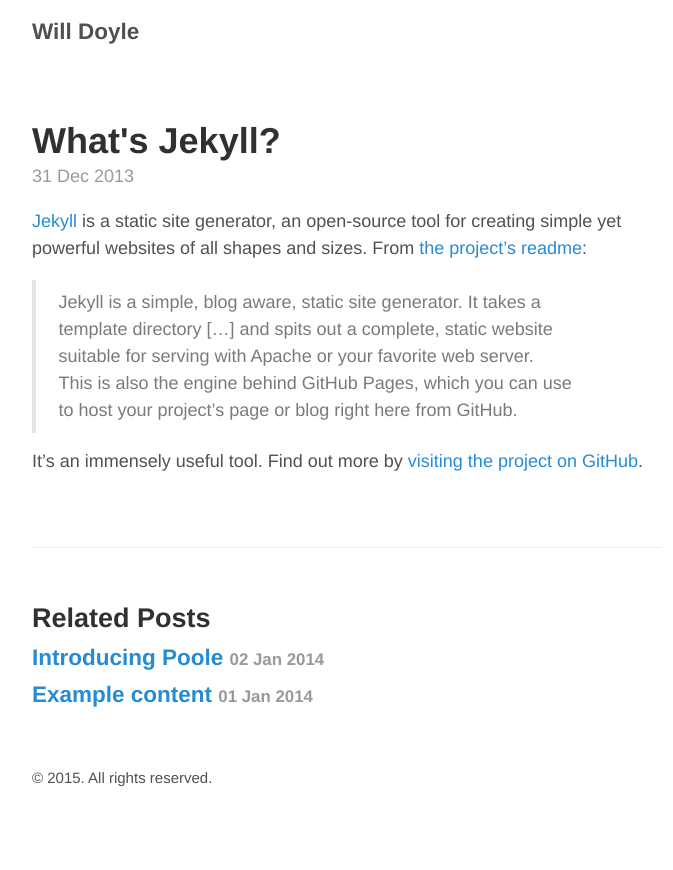
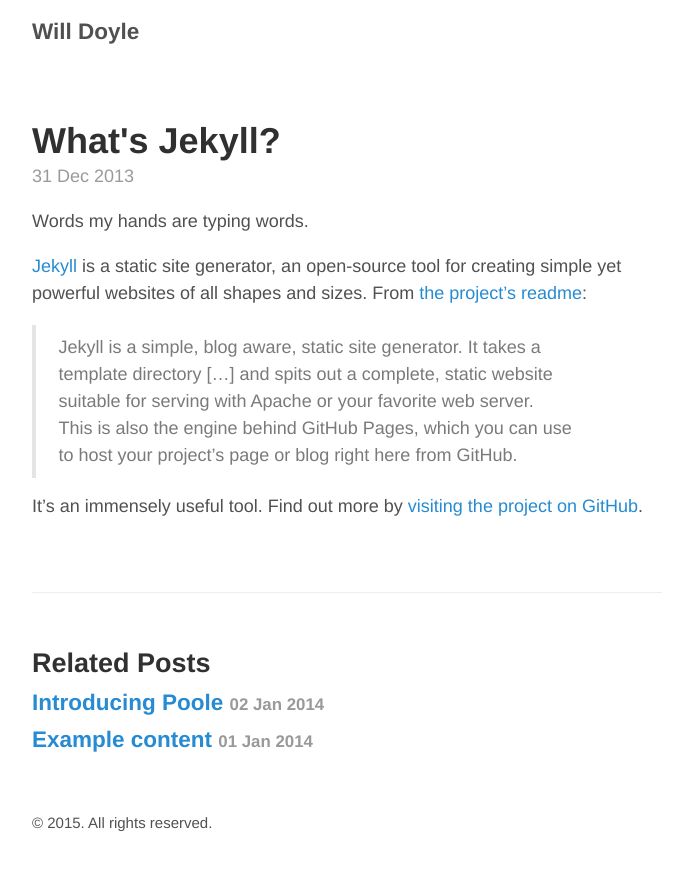
Before and after one commit to wdoyle42/wdoyle42.github.io, a Jekyll site: the page built from _posts/2013-12-31-whats-jekyll.md, in a window 1280 px wide. Shown: the top 870 px of the page, without its empty margins (293-966 px from the left). Built offline with Jekyll 4.4.1, drawn with Linux system fonts in a browser that asks for light colours.

Commit message:
post edit

```diff
--- a/_posts/2013-12-31-whats-jekyll.md
+++ b/_posts/2013-12-31-whats-jekyll.md
@@ -2,6 +2,8 @@
 layout: post
 title: What's Jekyll?
 ---
+
+Words my hands are typing words.
 
 [Jekyll](http://jekyllrb.com) is a static site generator, an open-source tool for creating simple yet powerful websites of all shapes and sizes. From [the project's readme](https://github.com/jekyll/jekyll/blob/master/README.markdown):
 
```
